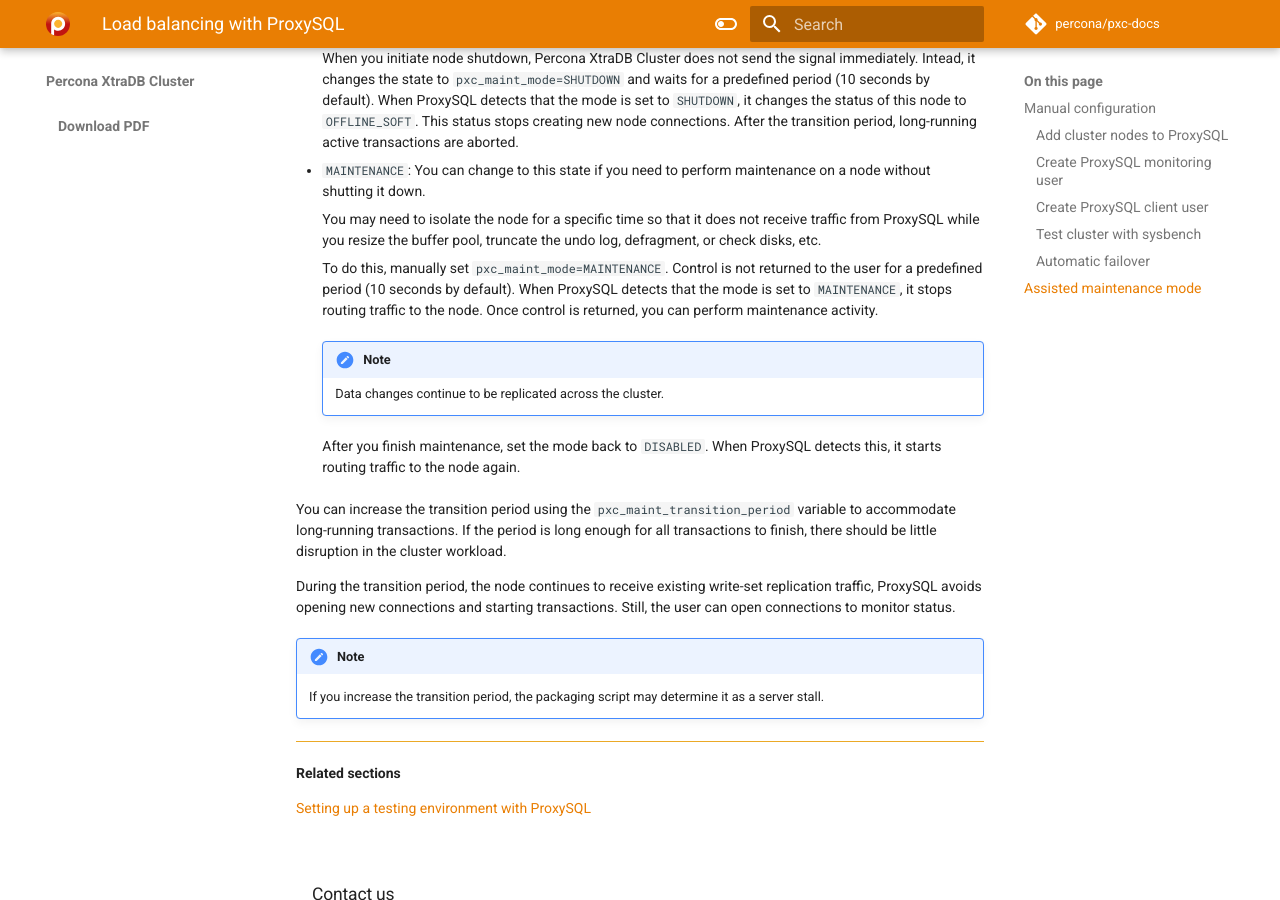
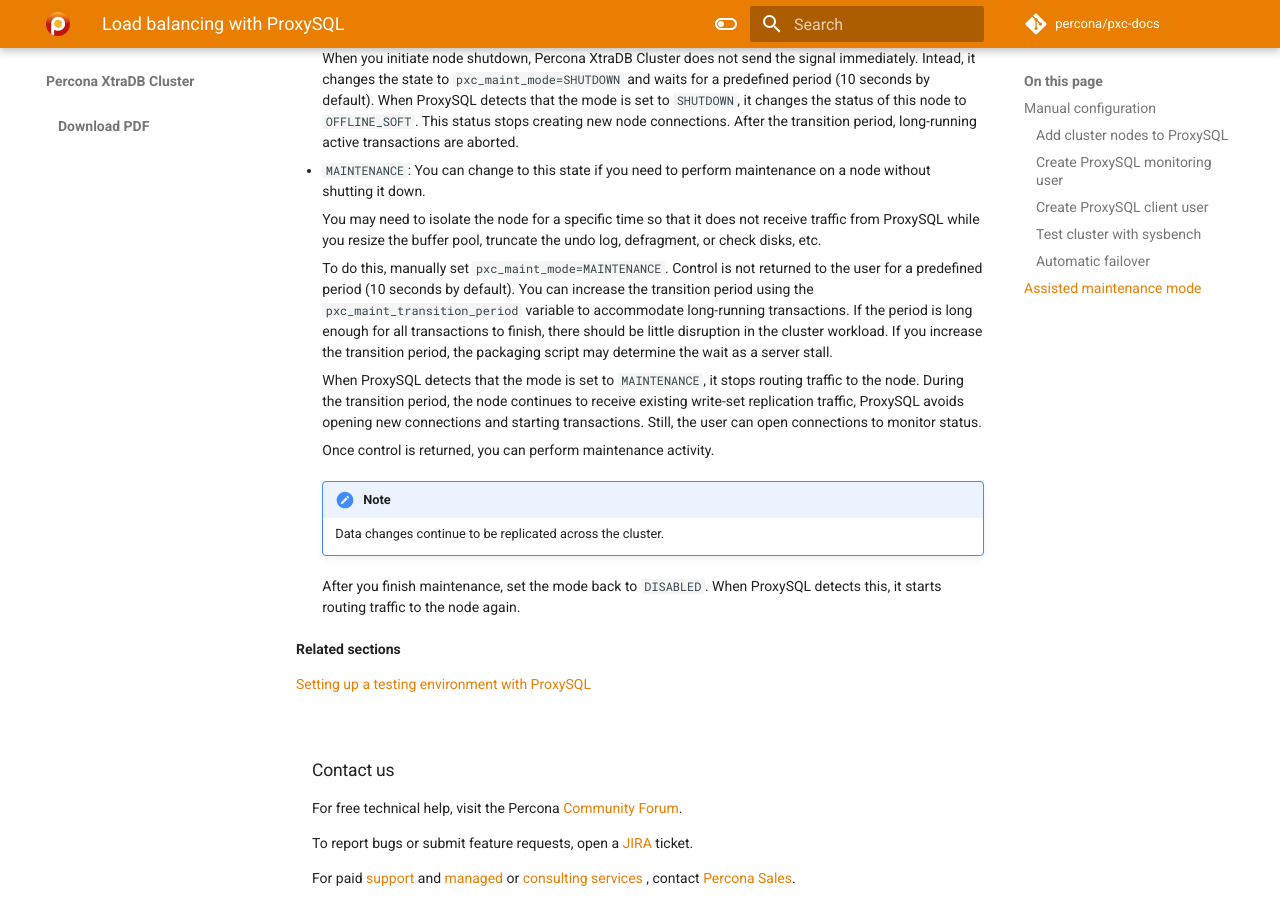
Before and after one commit to percona/pxc-docs, an MkDocs documentation site: the page built from docs/howtos/proxysql.md, in a window 1280 px wide and 900 px high, scrolled down 6757 px. Built offline with MkDocs 1.6.1 and Material for MkDocs 9.7.7, drawn with Linux system fonts in a browser that asks for light colours; nearby versions of some CDN libraries; comment, search, counter and statistics services are not loaded; the version menu is left out; some of the changed lines change nothing that is shown.

Commit message:
PXC-4136 Documentation: PRoxySQL maintenance - long running tasks are not terminated (8.0)
	modified:   docs/howtos/proxysql.md

```diff
--- a/docs/howtos/proxysql.md
+++ b/docs/howtos/proxysql.md
@@ -589,9 +589,18 @@
 
     To do this, manually set `pxc_maint_mode=MAINTENANCE`.
     Control is not returned to the user for a predefined period
-    (10 seconds by default).
+    (10 seconds by default). You can increase the transition period
+    using the `pxc_maint_transition_period` variable
+    to accommodate long-running transactions.
+    If the period is long enough for all transactions to finish,
+    there should be little disruption in the cluster workload. If you increase the transition period, the packaging script may determine the wait as a server stall.
+
     When ProxySQL detects that the mode is set to `MAINTENANCE`,
-    it stops routing traffic to the node.
+    it stops routing traffic to the node. During the transition period,
+    the node continues to receive existing write-set replication traffic,
+    ProxySQL avoids opening new connections and starting transactions.
+    Still, the user can open connections to monitor status.
+
     Once control is returned, you can perform maintenance activity.
 
     !!! note
@@ -601,23 +610,6 @@
     After you finish maintenance, set the mode back to `DISABLED`.
     When ProxySQL detects this, it starts routing traffic to the node again.
 
-You can increase the transition period
-using the `pxc_maint_transition_period` variable
-to accommodate long-running transactions.
-If the period is long enough for all transactions to finish,
-there should be little disruption in the cluster workload.
-
-During the transition period,
-the node continues to receive existing write-set replication traffic,
-ProxySQL avoids opening new connections and starting transactions.
-Still, the user can open connections to monitor status.
-
-!!! note
-
-    If you increase the transition period, the packaging script may determine it as a server stall.
-
----
-
 **Related sections**
 
 [Setting up a testing environment with ProxySQL](virt_sandbox.md#testing-env-proxysql-setting-up)
```
